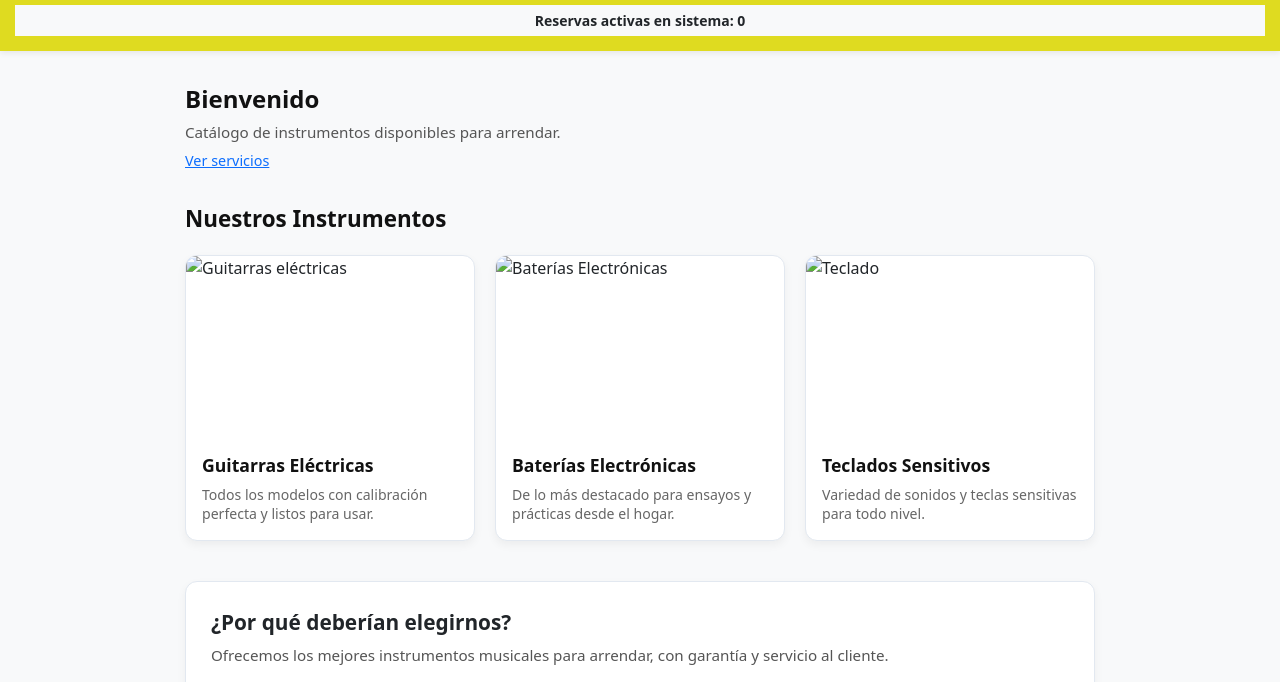
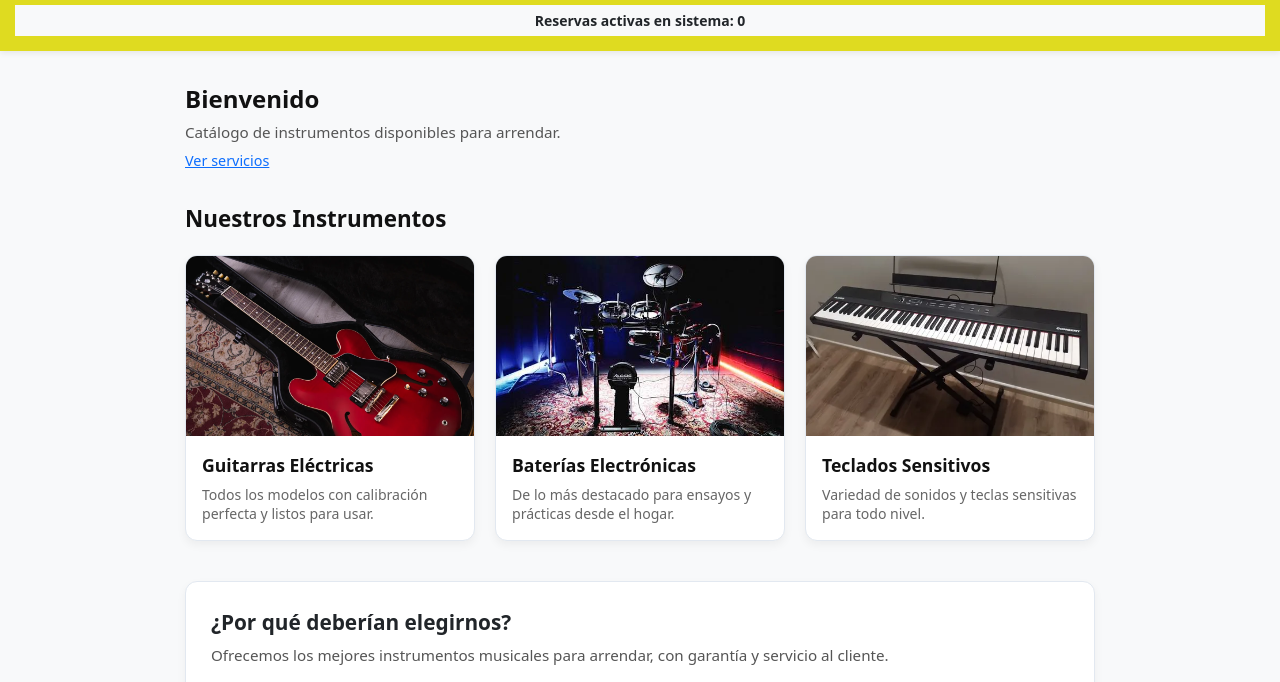
Before and after one commit to S3BES/Arriendo-de-instrumentos-DAW, a plain HTML site: page index.html in a window 1280 px wide. Shown: the part 118-800 px from the top of the page. Drawn offline with Linux system fonts and the light colour scheme.

Commit message:
Update index.html

```diff
--- a/index.html
+++ b/index.html
@@ -34,7 +34,7 @@
 
             <div class="contenedor-tarjetas">
                 <article class="tarjeta-instrumento">
-                    <img src="img/Guitarra.webp" alt="Guitarras eléctricas" class="img-instrumento">
+                    <img src="Guitarra.webp" alt="Guitarras eléctricas" class="img-instrumento">
                     <div class="info-instrumento">
                         <h3>Guitarras Eléctricas</h3>
                         <p>Todos los modelos con calibración perfecta y listos para usar.</p>
@@ -42,7 +42,7 @@
                 </article>
 
                 <article class="tarjeta-instrumento">
-                    <img src="img/Bateria3.jpg" alt="Baterías Electrónicas" class="img-instrumento">
+                    <img src="Bateria3.jpg" alt="Baterías Electrónicas" class="img-instrumento">
                     <div class="info-instrumento">
                         <h3>Baterías Electrónicas</h3>
                         <p>De lo más destacado para ensayos y prácticas desde el hogar.</p>
@@ -50,7 +50,7 @@
                 </article>
 
                 <article class="tarjeta-instrumento">
-                    <img src="img/Teclado.webp" alt="Teclado" class="img-instrumento">
+                    <img src="Teclado.webp" alt="Teclado" class="img-instrumento">
                     <div class="info-instrumento">
                         <h3>Teclados Sensitivos</h3>
                         <p>Variedad de sonidos y teclas sensitivas para todo nivel.</p>
```
